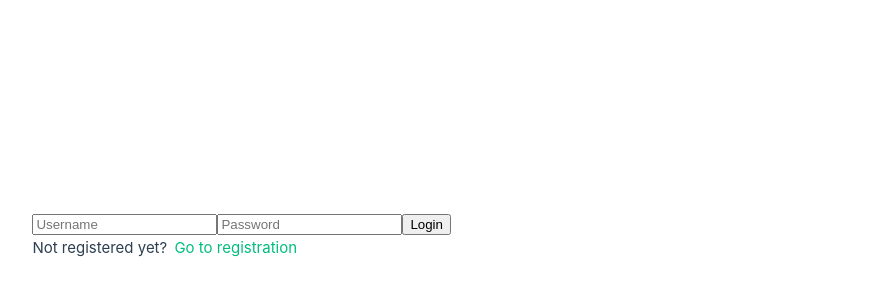
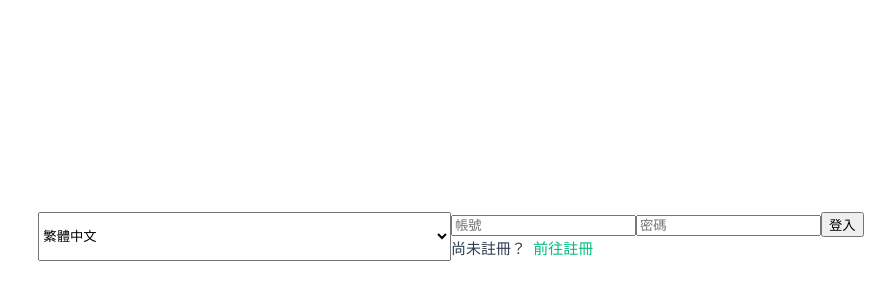
Before and after one commit to pili2026/talentLabs_assignment_fe, a Vue app: page /login in a window 1280 px wide. Shown: the part 164-464 px from the top of the page, without its empty margins (189-1084 px from the left). Built offline with nearby package versions, Linux system fonts and the light colour scheme; the HTML template or start-up script is replaced by a standard one.

Commit message:
Update i18n File

```diff
--- /dev/null
+++ b/src/components/LanguageSwitcher.vue
@@ -0,0 +1,12 @@
+<template>
+  <select v-model="locale" class="border border-gray-500 px-3 py-2 rounded text-sm">
+    <option value="zh-TW">繁體中文</option>
+    <option value="en">English</option>
+  </select>
+</template>
+
+<script setup lang="ts">
+import { useI18n } from 'vue-i18n'
+
+const { locale } = useI18n()
+</script>
--- a/src/locales/en.json
+++ b/src/locales/en.json
@@ -35,5 +35,19 @@
   "prev": "Prev",
   "next": "Next",
   "system_title": "Job System",
-  "hello": "Hello"
+  "hello": "Hello",
+  "login": "Login",
+  "not_registered": "Not registered yet?",
+  "go_to_registration": "Go to registration",
+  "login_failed": "Login failed. Please check your credentials.",
+  "username": "Username",
+  "email": "Email",
+  "password": "Password",
+  "confirm_password": "Confirm Password",
+  "register": "Register",
+  "register_required": "All fields are required.",
+  "password_mismatch": "Passwords do not match.",
+  "invalid_email": "Email format is invalid.",
+  "register_success": "Registration successful! You can now log in.",
+  "register_failed": "Registration failed. Please try again."
 }
--- a/src/locales/zh-TW.json
+++ b/src/locales/zh-TW.json
@@ -35,5 +35,19 @@
   "prev": "上一頁",
   "next": "下一頁",
   "system_title": "職缺系統",
-  "hello": "您好"
+  "hello": "您好",
+  "username": "帳號",
+  "password": "密碼",
+  "login": "登入",
+  "not_registered": "尚未註冊？",
+  "go_to_registration": "前往註冊",
+  "login_failed": "登入失敗，請確認帳號密碼是否正確。",
+  "email": "電子郵件",
+  "confirm_password": "確認密碼",
+  "register": "註冊",
+  "register_required": "所有欄位皆為必填。",
+  "password_mismatch": "密碼不一致。",
+  "invalid_email": "電子郵件格式錯誤。",
+  "register_success": "註冊成功！您現在可以登入。",
+  "register_failed": "註冊失敗，請再試一次。"
 }
--- a/src/views/LoginPage.vue
+++ b/src/views/LoginPage.vue
@@ -1,22 +1,26 @@
 <template>
+  <LanguageSwitcher class="mb-4" />
   <form @submit.prevent="submit">
-    <input v-model="username" placeholder="Username" />
-    <input v-model="password" type="password" placeholder="Password" />
-    <button type="submit">Login</button>
-    <p v-if="error" style="color:red">{{ error }}</p>
+    <input v-model="username" :placeholder="t('username')" />
+    <input v-model="password" type="password" :placeholder="t('password')" />
+    <button type="submit">{{ t('login') }}</button>
+    <p v-if="error" style="color: red">{{ error }}</p>
     <p>
-      Not registered yet?
-      <router-link to="/register">Go to registration</router-link>
+      {{ t('not_registered') }}
+      <router-link to="/register">{{ t('go_to_registration') }}</router-link>
     </p>
   </form>
 </template>
 
 <script setup lang="ts">
 import { login } from '@/api/auth'
+import LanguageSwitcher from '@/components/LanguageSwitcher.vue'
 import { useAuthStore } from '@/stores/auth'
 import { ref } from 'vue'
+import { useI18n } from 'vue-i18n'
 import { useRouter } from 'vue-router'
 
+const { t } = useI18n()
 const username = ref('')
 const password = ref('')
 const error = ref('')
--- a/src/views/RegisterPage.vue
+++ b/src/views/RegisterPage.vue
@@ -1,19 +1,21 @@
 <template>
   <form @submit.prevent="submit">
-    <input v-model="username" placeholder="Username" />
-    <input v-model="email" type="email" placeholder="Email" />
-    <input v-model="password" type="password" placeholder="Password" />
-    <input v-model="confirmPassword" type="password" placeholder="Confirm Password" />
-    <button type="submit">Register</button>
-    <p v-if="error" style="color:red">{{ error }}</p>
+    <input v-model="username" :placeholder="t('username')" />
+    <input v-model="email" type="email" :placeholder="t('email')" />
+    <input v-model="password" type="password" :placeholder="t('password')" />
+    <input v-model="confirmPassword" type="password" :placeholder="t('confirm_password')" />
+    <button type="submit">{{ t('register') }}</button>
+    <p v-if="error" style="color: red">{{ error }}</p>
   </form>
 </template>
 
 <script setup lang="ts">
 import { register } from '@/api/auth'
 import { ref } from 'vue'
+import { useI18n } from 'vue-i18n'
 import { useRouter } from 'vue-router'
 
+const { t } = useI18n()
 const router = useRouter()
 
 const username = ref('')
@@ -26,24 +28,24 @@ const submit = async () => {
   error.value = ''
 
   if (!username.value || !password.value || !confirmPassword.value) {
-    error.value = 'Full name, password, and confirm password are required'
+    error.value = t('register_required')
     return
   }
   if (password.value !== confirmPassword.value) {
-    error.value = 'Passwords do not match'
+    error.value = t('password_mismatch')
     return
   }
   if (email.value && !/^\S+@\S+\.\S+$/.test(email.value)) {
-    error.value = 'Email format is invalid'
+    error.value = t('invalid_email')
     return
   }
 
   try {
     await register(username.value, password.value, email.value)
-    alert('Registration successful! You can now log in.')
+    alert(t('register_success'))
     router.replace('/login')
   } catch (err: any) {
-    error.value = err.response?.data?.detail || 'Registration failed. Please try again.'
+    error.value = err.response?.data?.detail || t('register_failed')
   }
 }
 </script>
```
